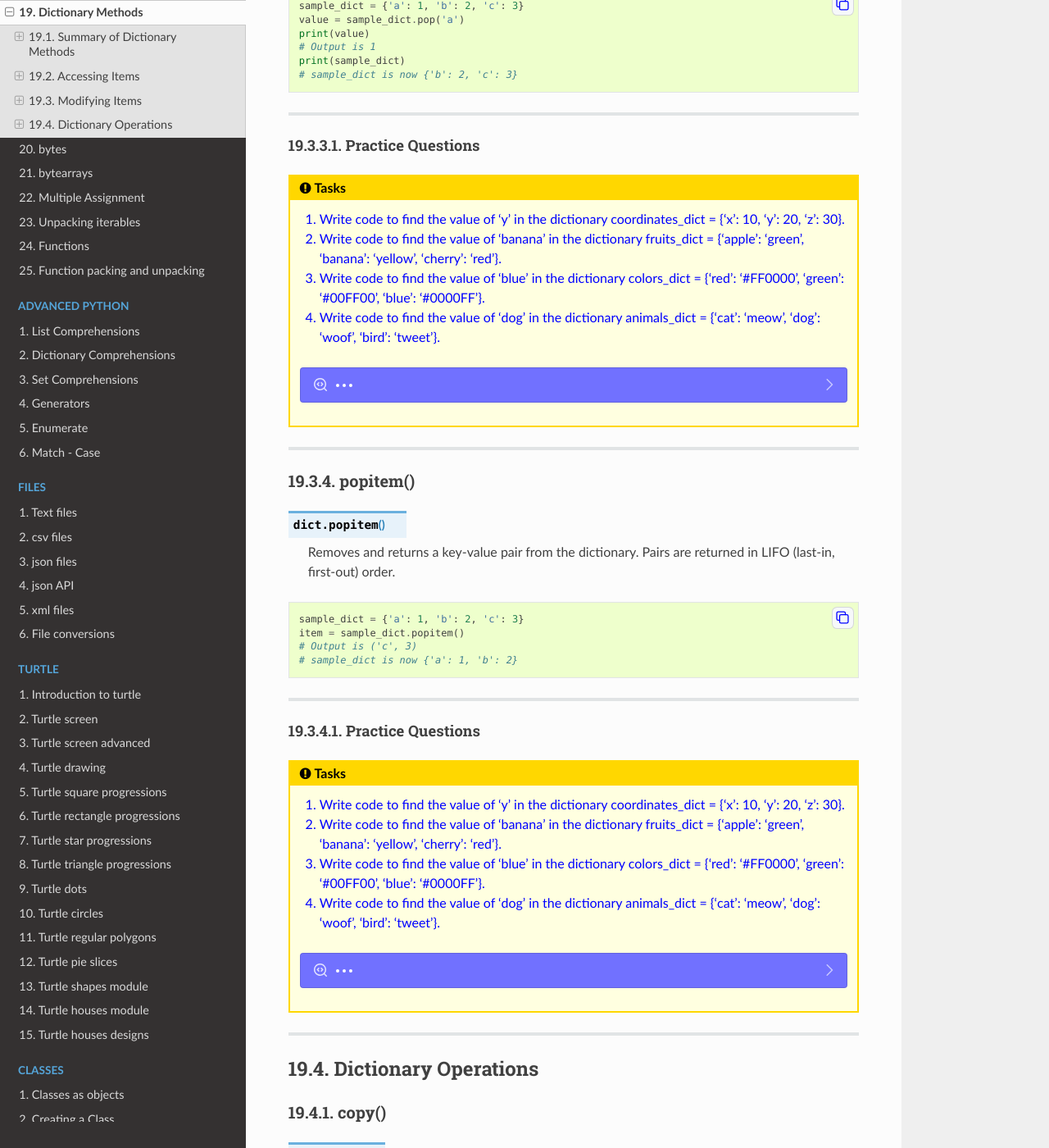
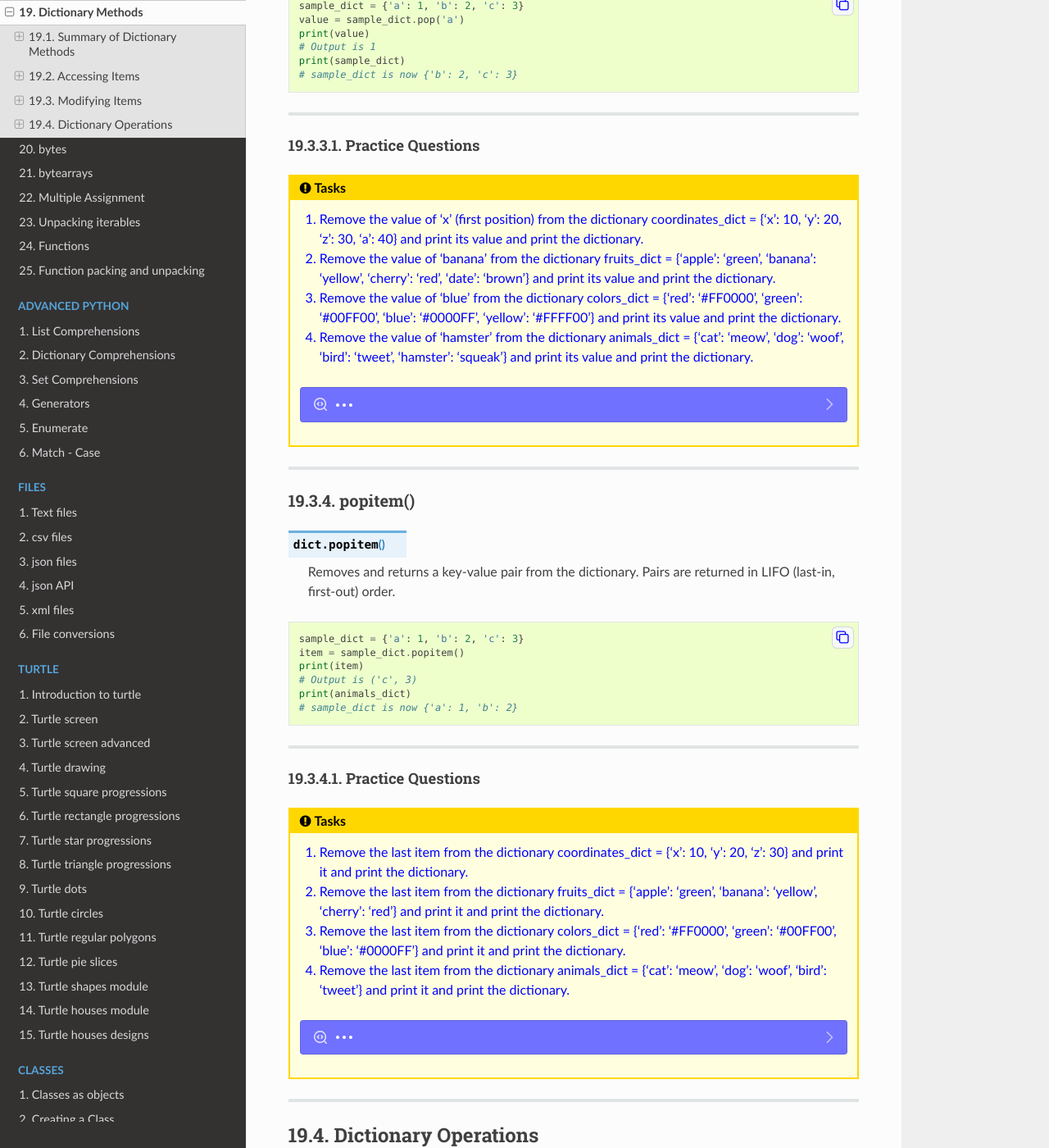
Before and after one commit to gmc-code/PC-Python, a Sphinx documentation site: the page built from docs/python/dictionary_methods.rst, in a window 1280 px wide and 1400 px high, scrolled down 6236 px. Shown: the whole window at 82% size. Built offline with Sphinx 7.4.7 and the Read the Docs theme 2.0.0, drawn with Linux system fonts in a browser that asks for light colours; pages that are not in the unit, such as notebooks, are missing from menus; some of the changed text lies outside the part shown.

Commit message:
examples added

```diff
--- a/docs/python/dictionary_methods.rst
+++ b/docs/python/dictionary_methods.rst
@@ -584,10 +584,10 @@
 
 .. admonition:: Tasks
 
-    #. Write code to find the value of 'y' in the dictionary coordinates_dict = {'x': 10, 'y': 20, 'z': 30}.
-    #. Write code to find the value of 'banana' in the dictionary fruits_dict = {'apple': 'green', 'banana': 'yellow', 'cherry': 'red'}.
-    #. Write code to find the value of 'blue' in the dictionary colors_dict = {'red': '#FF0000', 'green': '#00FF00', 'blue': '#0000FF'}.
-    #. Write code to find the value of 'dog' in the dictionary animals_dict = {'cat': 'meow', 'dog': 'woof', 'bird': 'tweet'}.
+    #. Remove the value of 'x' (first position) from the dictionary coordinates_dict = {'x': 10, 'y': 20, 'z': 30, 'a': 40} and print its value and print the dictionary.
+    #. Remove the value of 'banana' from the dictionary fruits_dict = {'apple': 'green', 'banana': 'yellow', 'cherry': 'red', 'date': 'brown'} and print its value and print the dictionary.
+    #. Remove the value of 'blue' from the dictionary colors_dict = {'red': '#FF0000', 'green': '#00FF00', 'blue': '#0000FF', 'yellow': '#FFFF00'} and print its value and print the dictionary.
+    #. Remove the value of 'hamster' from the dictionary animals_dict = {'cat': 'meow', 'dog': 'woof', 'bird': 'tweet', 'hamster': 'squeak'} and print its value and print the dictionary.
 
     .. dropdown::
         :icon: codescan
@@ -598,43 +598,56 @@
 
             .. tab-item:: Q1
 
-                Write code to find the value of 'y' in the dictionary coordinates_dict = {'x': 10, 'y': 20, 'z': 30}.
+                Remove the value of 'x' (first position) from the dictionary coordinates_dict = {'x': 10, 'y': 20, 'z': 30, 'a': 40} and print its value and print the dictionary.
 
                 .. code-block:: python
 
-                    coordinates_dict = {'x': 10, 'y': 20, 'z': 30}
-                    value = coordinates_dict.get('y')
-                    # Output is 20
+                    coordinates_dict = {'x': 10, 'y': 20, 'z': 30, 'a': 40}
+                    value = coordinates_dict.pop('x')
+                    print(value)
+                    # Output is 10
+                    print(coordinates_dict)
+                    # coordinates_dict is now {'y': 20, 'z': 30, 'a': 40}
 
             .. tab-item:: Q2
 
-                Write code to find the value of 'banana' in the dictionary fruits_dict = {'apple': 'green', 'banana': 'yellow', 'cherry': 'red'}.
+                Remove the value of 'banana' from the dictionary fruits_dict = {'apple': 'green', 'banana': 'yellow', 'cherry': 'red', 'date': 'brown'} and print its value and print the dictionary.
 
                 .. code-block:: python
 
-                    fruits_dict = {'apple': 'green', 'banana': 'yellow', 'cherry': 'red'}
-                    value = fruits_dict.get('banana')
-                    # Output is 10
+                    fruits_dict = {'apple': 'green', 'banana': 'yellow', 'cherry': 'red', 'date': 'brown'}
+                    value = fruits_dict.pop('banana')
+                    print(value)
+                    # Output is 'yellow'
+                    print(fruits_dict)
+                    # fruits_dict is now {'apple': 'green', 'cherry': 'red', 'date': 'brown'}
 
             .. tab-item:: Q3
 
-                Write code to find the value of 'blue' in the dictionary colors_dict = {'red': '#FF0000', 'green': '#00FF00', 'blue': '#0000FF'}.
+                Remove the value of 'blue' from the dictionary colors_dict = {'red': '#FF0000', 'green': '#00FF00', 'blue': '#0000FF', 'yellow': '#FFFF00'} and print its value and print the dictionary.
 
                 .. code-block:: python
 
-                    colors_dict = {'red': '#FF0000', 'green': '#00FF00', 'blue': '#0000FF'}
-                    value = colors_dict.get('blue')
-                    # Output is 300
+                    colors_dict = {'red': '#FF0000', 'green': '#00FF00', 'blue': '#0000FF', 'yellow': '#FFFF00'}
+                    value = colors_dict.pop('blue')
+                    print(value)
+                    # Output is '#0000FF'
+                    print(colors_dict)
+                    # colors_dict is now {'red': '#FF0000', 'green': '#00FF00', 'yellow': '#FFFF00'}
 
             .. tab-item:: Q4
 
-                Write code to find the value of 'dog' in the dictionary animals_dict = {'cat': 'meow', 'dog': 'woof', 'bird': 'tweet'}.
+                Remove the value of 'hamster' from the dictionary animals_dict = {'cat': 'meow', 'dog': 'woof', 'bird': 'tweet', 'hamster': 'squeak'} and print its value and print the dictionary.
 
                 .. code-block:: python
 
-                    animals_dict = {'cat': 'meow', 'dog': 'woof', 'bird': 'tweet'}
-                    value = animals_dict.get('dog')
-                    # Output is 2
+                    animals_dict = {'cat': 'meow', 'dog': 'woof', 'bird': 'tweet', 'hamster': 'squeak'}
+                    value = animals_dict.pop('hamster')
+                    print(value)
+                    # Output is 'squeak'
+                    print(animals_dict)
+                    # animals_dict is now {'cat': 'meow', 'dog': 'woof', 'bird': 'tweet'}
+
 
 ----
 
@@ -649,7 +662,9 @@
 
     sample_dict = {'a': 1, 'b': 2, 'c': 3}
     item = sample_dict.popitem()
+    print(item)
     # Output is ('c', 3)
+    print(animals_dict)
     # sample_dict is now {'a': 1, 'b': 2}
 
 ----
@@ -659,10 +674,10 @@
 
 .. admonition:: Tasks
 
-    #. Write code to find the value of 'y' in the dictionary coordinates_dict = {'x': 10, 'y': 20, 'z': 30}.
-    #. Write code to find the value of 'banana' in the dictionary fruits_dict = {'apple': 'green', 'banana': 'yellow', 'cherry': 'red'}.
-    #. Write code to find the value of 'blue' in the dictionary colors_dict = {'red': '#FF0000', 'green': '#00FF00', 'blue': '#0000FF'}.
-    #. Write code to find the value of 'dog' in the dictionary animals_dict = {'cat': 'meow', 'dog': 'woof', 'bird': 'tweet'}.
+    #. Remove the last item from the dictionary coordinates_dict = {'x': 10, 'y': 20, 'z': 30} and print it and print the dictionary.
+    #. Remove the last item from the dictionary fruits_dict = {'apple': 'green', 'banana': 'yellow', 'cherry': 'red'} and print it and print the dictionary.
+    #. Remove the last item from the dictionary colors_dict = {'red': '#FF0000', 'green': '#00FF00', 'blue': '#0000FF'} and print it and print the dictionary.
+    #. Remove the last item from the dictionary animals_dict = {'cat': 'meow', 'dog': 'woof', 'bird': 'tweet'} and print it and print the dictionary.
 
     .. dropdown::
         :icon: codescan
@@ -673,43 +688,55 @@
 
             .. tab-item:: Q1
 
-                Write code to find the value of 'y' in the dictionary coordinates_dict = {'x': 10, 'y': 20, 'z': 30}.
+                Remove the last item from the dictionary coordinates_dict = {'x': 10, 'y': 20, 'z': 30} and print it and print the dictionary.
 
                 .. code-block:: python
 
                     coordinates_dict = {'x': 10, 'y': 20, 'z': 30}
-                    value = coordinates_dict.get('y')
-                    # Output is 20
+                    item = coordinates_dict.popitem()
+                    print(item)
+                    # Output is ('z', 30)
+                    print(coordinates_dict)
+                    # coordinates_dict is now {'x': 10, 'y': 20}
 
             .. tab-item:: Q2
 
-                Write code to find the value of 'banana' in the dictionary fruits_dict = {'apple': 'green', 'banana': 'yellow', 'cherry': 'red'}.
+                Remove the last item from the dictionary fruits_dict = {'apple': 'green', 'banana': 'yellow', 'cherry': 'red'} and print it and print the dictionary.
 
                 .. code-block:: python
 
                     fruits_dict = {'apple': 'green', 'banana': 'yellow', 'cherry': 'red'}
-                    value = fruits_dict.get('banana')
-                    # Output is 10
+                    item = fruits_dict.popitem()
+                    print(item)
+                    # Output is ('cherry', 'red')
+                    print(fruits_dict)
+                    # fruits_dict is now {'apple': 'green', 'banana': 'yellow'}
 
             .. tab-item:: Q3
 
-                Write code to find the value of 'blue' in the dictionary colors_dict = {'red': '#FF0000', 'green': '#00FF00', 'blue': '#0000FF'}.
+                Remove the last item from the dictionary colors_dict = {'red': '#FF0000', 'green': '#00FF00', 'blue': '#0000FF'} and print it and print the dictionary.
 
                 .. code-block:: python
 
                     colors_dict = {'red': '#FF0000', 'green': '#00FF00', 'blue': '#0000FF'}
-                    value = colors_dict.get('blue')
-                    # Output is 300
+                    item = colors_dict.popitem()
+                    print(item)
+                    # Output is ('blue', '#0000FF')
+                    print(colors_dict)
+                    # colors_dict is now {'red': '#FF0000', 'green': '#00FF00'}
 
             .. tab-item:: Q4
 
-                Write code to find the value of 'dog' in the dictionary animals_dict = {'cat': 'meow', 'dog': 'woof', 'bird': 'tweet'}.
+                Remove the last item from the dictionary animals_dict = {'cat': 'meow', 'dog': 'woof', 'bird': 'tweet'} and print it and print the dictionary.
 
                 .. code-block:: python
 
                     animals_dict = {'cat': 'meow', 'dog': 'woof', 'bird': 'tweet'}
-                    value = animals_dict.get('dog')
-                    # Output is 2
+                    item = animals_dict.popitem()
+                    print(item)
+                    # Output is ('bird', 'tweet')
+                    print(animals_dict)
+                    # animals_dict is now {'cat': 'meow', 'dog': 'woof'}
 
 ----
 
@@ -719,15 +746,80 @@
 copy()
 ~~~~~~~~~~~~~
 
+| The copy method is fine to use when the values in the dictionary are immutable. i.e. strings, integers, floats, tuples.
+
 .. py:method:: dict.copy()
 
-    Returns a shallow copy of the dictionary.
+    | Returns a shallow copy of the dictionary.
+    | Mutable objects (lists, dictionaries) will change in the original dictionary if altered in the new dictionary.
 
 .. code-block:: python
 
-    sample_dict = {'a': 1, 'b': 2, 'c': 3}
-    new_dict = sample_dict.copy()
-    # Output is {'a': 1, 'b': 2, 'c': 3}
+    # Original dictionary with various types of values
+    original_dict = {
+        'a': 'string',          # String
+        'b': 42,                # Integer
+        'c': (1, 2, 3),         # Tuple
+        'd': [4, 5, 6],         # List
+        'e': {'key': 'value'}   # Dictionary
+    }
+
+    # Create a shallow copy
+    shallow_copy = original_dict.copy()
+
+    # the mutable objects will not change in the original
+    shallow_copy['a'] = 'new_string'
+    shallow_copy['b'] = 100
+    shallow_copy['c'] = (7, 8, 9)
+    # the mutable objects will change in the original
+    shallow_copy['d'].append(7)
+    shallow_copy['e']['key'] = 'new_value'
+
+    print("Original Dictionary:", original_dict)
+    # Output: {'a': 'string', 'b': 42, 'c': (1, 2, 3), 'd': [4, 5, 6, 7], 'e': {'key': 'new_value'}}
+    print("Shallow Copy:", shallow_copy)
+    # Output: {'a': 'new_string', 'b': 100, 'c': (7, 8, 9), 'd': [4, 5, 6, 7], 'e': {'key': 'new_value'}}
+
+
+copy.deepcopy()
+~~~~~~~~~~~~~
+
+| Deepcopy is part of the copy module.
+| The deepcopy function is best to use when the values in the dictionary are mutable, i.e. lists, dictionaries, and an independent copy is wanted.
+
+.. py:method:: copy.deepcopy(dict)
+
+    | Returns a deep copy of the dictionary.
+    | All objects are independent of those in the original dictionary
+    | Changing any key: value will not result in changes in the original dictionary.
+
+.. code-block:: python
+
+    import copy
+
+    # Original dictionary with various types of values
+    original_dict = {
+        'a': 'string',          # String
+        'b': 42,                # Integer
+        'c': (1, 2, 3),         # Tuple
+        'd': [4, 5, 6],         # List
+        'e': {'key': 'value'}   # Dictionary
+    }
+
+    # Create a deep copy
+    deep_copy = copy.deepcopy(original_dict)
+
+    # Modify the values in the deep copy
+    deep_copy['a'] = 'new_string'
+    deep_copy['b'] = 100
+    deep_copy['c'] = (7, 8, 9)
+    deep_copy['d'].append(7)
+    deep_copy['e']['key'] = 'new_value'
+
+    print("Original Dictionary:", original_dict)
+    # Output: {'a': 'string', 'b': 42, 'c': (1, 2, 3), 'd': [4, 5, 6], 'e': {'key': 'value'}}
+    print("Deep Copy:", deep_copy)
+    # Output: {'a': 'new_string', 'b': 100, 'c': (7, 8, 9), 'd': [4, 5, 6, 7], 'e': {'key': 'new_value'}}
 
 ----
 
@@ -742,6 +834,7 @@
 
     sample_dict = {'a': 1, 'b': 2, 'c': 3}
     sample_dict.clear()
+    print(sample_dict)
     # Output is {}
 
 ----
@@ -758,6 +851,7 @@
     keys = ('a', 'b', 'c')
     value = 0
     new_dict = dict.fromkeys(keys, value)
+    print(new_dict)
     # Output is {'a': 0, 'b': 0, 'c': 0}
 
 ----
@@ -767,10 +861,10 @@
 
 .. admonition:: Tasks
 
-    #. Write code to find the value of 'y' in the dictionary coordinates_dict = {'x': 10, 'y': 20, 'z': 30}.
-    #. Write code to find the value of 'banana' in the dictionary fruits_dict = {'apple': 'green', 'banana': 'yellow', 'cherry': 'red'}.
-    #. Write code to find the value of 'blue' in the dictionary colors_dict = {'red': '#FF0000', 'green': '#00FF00', 'blue': '#0000FF'}.
-    #. Write code to find the value of 'dog' in the dictionary animals_dict = {'cat': 'meow', 'dog': 'woof', 'bird': 'tweet'}.
+    #. Create a dictionary named coordinates_dict with the keys 'x', 'y', and 'z', each having the default value 0. Use the dict.fromkeys() method to achieve this and print the resulting dictionary.
+    #. Create a dictionary named fruits_dict with the keys 'apple', 'banana', and 'cherry', each having the default value 'unknown'. Use the dict.fromkeys() method to achieve this and print the resulting dictionary.
+    #. Create a dictionary named colors_dict with the keys 'red', 'green', and 'blue', each having the default value '#FFFFFF'. Use the dict.fromkeys() method to achieve this and print the resulting dictionary.
+    #. Create a dictionary named animals_dict with the keys 'cat', 'dog', and 'bird', each having the default value 'sound'. Use the dict.fromkeys() method to achieve this and print the resulting dictionary.
 
     .. dropdown::
         :icon: codescan
@@ -781,40 +875,48 @@
 
             .. tab-item:: Q1
 
-                Write code to find the value of 'y' in the dictionary coordinates_dict = {'x': 10, 'y': 20, 'z': 30}.
+                Create a dictionary named coordinates_dict with the keys 'x', 'y', and 'z', each having the default value 0. Use the dict.fromkeys() method to achieve this and print the resulting dictionary.
 
                 .. code-block:: python
 
-                    coordinates_dict = {'x': 10, 'y': 20, 'z': 30}
-                    value = coordinates_dict.get('y')
-                    # Output is 20
+                    keys = ('x', 'y', 'z')
+                    value = 0
+                    coordinates_dict = dict.fromkeys(keys, value)
+                    print(coordinates_dict)
+                    # Output is {'x': 0, 'y': 0, 'z': 0}
 
             .. tab-item:: Q2
 
-                Write code to find the value of 'banana' in the dictionary fruits_dict = {'apple': 'green', 'banana': 'yellow', 'cherry': 'red'}.
+                Create a dictionary named fruits_dict with the keys 'apple', 'banana', and 'cherry', each having the default value 'unknown'. Use the dict.fromkeys() method to achieve this and print the resulting dictionary.
 
                 .. code-block:: python
 
-                    fruits_dict = {'apple': 'green', 'banana': 'yellow', 'cherry': 'red'}
-                    value = fruits_dict.get('banana')
-                    # Output is 10
+                    keys = ('apple', 'banana', 'cherry')
+                    value = 'white'
+                    fruits_dict = dict.fromkeys(keys, value)
+                    print(fruits_dict)
+                    # Output is {'apple': 'white', 'banana': 'white', 'cherry': 'white'}
 
             .. tab-item:: Q3
 
-                Write code to find the value of 'blue' in the dictionary colors_dict = {'red': '#FF0000', 'green': '#00FF00', 'blue': '#0000FF'}.
+                Create a dictionary named colors_dict with the keys 'red', 'green', and 'blue', each having the default value '#FFFFFF'. Use the dict.fromkeys() method to achieve this and print the resulting dictionary.
 
                 .. code-block:: python
 
-                    colors_dict = {'red': '#FF0000', 'green': '#00FF00', 'blue': '#0000FF'}
-                    value = colors_dict.get('blue')
-                    # Output is 300
+                    keys = ('red', 'green', 'blue')
+                    value = '#FFFFFF'
+                    colors_dict = dict.fromkeys(keys, value)
+                    print(colors_dict)
+                    # Output is {'red': '#FFFFFF', 'green': '#FFFFFF', 'blue': '#FFFFFF'}
 
             .. tab-item:: Q4
 
-                Write code to find the value of 'dog' in the dictionary animals_dict = {'cat': 'meow', 'dog': 'woof', 'bird': 'tweet'}.
+                Create a dictionary named animals_dict with the keys 'cat', 'dog', and 'bird', each having the default value 'sound'. Use the dict.fromkeys() method to achieve this and print the resulting dictionary.
 
                 .. code-block:: python
 
-                    animals_dict = {'cat': 'meow', 'dog': 'woof', 'bird': 'tweet'}
-                    value = animals_dict.get('dog')
-                    # Output is 2
+                    keys = ('cat', 'dog', 'bird')
+                    value = 'sound'
+                    animals_dict = dict.fromkeys(keys, value)
+                    print(animals_dict)
+                    # Output is {'cat': 'sound', 'dog': 'sound', 'bird': 'sound'}
--- a/docs/python/pythonfiles/test_dictionary.py
+++ b/docs/python/pythonfiles/test_dictionary.py
@@ -94,3 +94,102 @@
 languages_release_years = dict(Python=1991, Java=1995, JavaScript=1995)
 print(languages_release_years)
 # {'Python': 1991, 'Java': 1995, 'JavaScript': 1995}
+
+
+# =========================================
+
+
+
+import copy
+
+# Original dictionary with various types of values
+original_dict = {
+    'a': 'string',          # String
+    'b': 42,                # Integer
+    'c': (1, 2, 3),         # Tuple
+    'd': [4, 5, 6],         # List
+    'e': {'key': 'value'}   # Dictionary
+}
+
+# Create a shallow copy
+shallow_copy = original_dict.copy()
+
+# the mutable objects will not change in the original
+shallow_copy['a'] = 'new_string'
+shallow_copy['b'] = 100
+shallow_copy['c'] = (7, 8, 9)
+# the mutable objects will change in the original
+shallow_copy['d'].append(7)
+shallow_copy['e']['key'] = 'new_value'
+
+print("Original Dictionary:", original_dict)
+# Output: {'a': 'string', 'b': 42, 'c': (1, 2, 3), 'd': [4, 5, 6, 7], 'e': {'key': 'new_value'}}
+print("Shallow Copy:", shallow_copy)
+# Output: {'a': 'new_string', 'b': 100, 'c': (7, 8, 9), 'd': [4, 5, 6, 7], 'e': {'key': 'new_value'}}
+
+
+import copy
+
+# Original dictionary with various types of values
+original_dict = {
+    'a': 'string',          # String
+    'b': 42,                # Integer
+    'c': (1, 2, 3),         # Tuple
+    'd': [4, 5, 6],         # List
+    'e': {'key': 'value'}   # Dictionary
+}
+
+# Create a deep copy
+deep_copy = copy.deepcopy(original_dict)
+
+# Modify the values in the deep copy
+deep_copy['a'] = 'new_string'
+deep_copy['b'] = 100
+deep_copy['c'] = (7, 8, 9)
+deep_copy['d'].append(7)
+deep_copy['e']['key'] = 'new_value'
+
+print("Original Dictionary:", original_dict)
+# Output: {'a': 'string', 'b': 42, 'c': (1, 2, 3), 'd': [4, 5, 6], 'e': {'key': 'value'}}
+print("Deep Copy:", deep_copy)
+# Output: {'a': 'new_string', 'b': 100, 'c': (7, 8, 9), 'd': [4, 5, 6, 7], 'e': {'key': 'new_value'}}
+
+#==============================================
+
+keys = ('a', 'b', 'c')
+value = 0
+new_dict = dict.fromkeys(keys, value)
+print(new_dict)
+# Output is {'a': 0, 'b': 0, 'c': 0}
+
+# ==============================================
+
+# Example 1: Create a dictionary with keys from coordinates_dict and a default value
+keys = ('x', 'y', 'z')
+value = 0
+coordinates_dict = dict.fromkeys(keys, value)
+print(coordinates_dict)
+# Output is {'x': 0, 'y': 0, 'z': 0}
+
+# Example 2: Create a dictionary with keys from fruits_dict and a default value
+keys = ('apple', 'banana', 'cherry')
+value = 'unknown'
+fruits_dict = dict.fromkeys(keys, value)
+print(fruits_dict)
+# Output is {'apple': 'unknown', 'banana': 'unknown', 'cherry': 'unknown'}
+
+# Example 3: Create a dictionary with keys from colors_dict and a default value
+keys = ('red', 'green', 'blue')
+value = '#FFFFFF'
+colors_dict = dict.fromkeys(keys, value)
+print(colors_dict)
+# Output is {'red': '#FFFFFF', 'green': '#FFFFFF', 'blue': '#FFFFFF'}
+
+# Example 4: Create a dictionary with keys from animals_dict and a default value
+keys = ('cat', 'dog', 'bird')
+value = 'sound'
+animals_dict = dict.fromkeys(keys, value)
+print(animals_dict)
+# Output is {'cat': 'sound', 'dog': 'sound', 'bird': 'sound'}
+
+# ==========================
```
